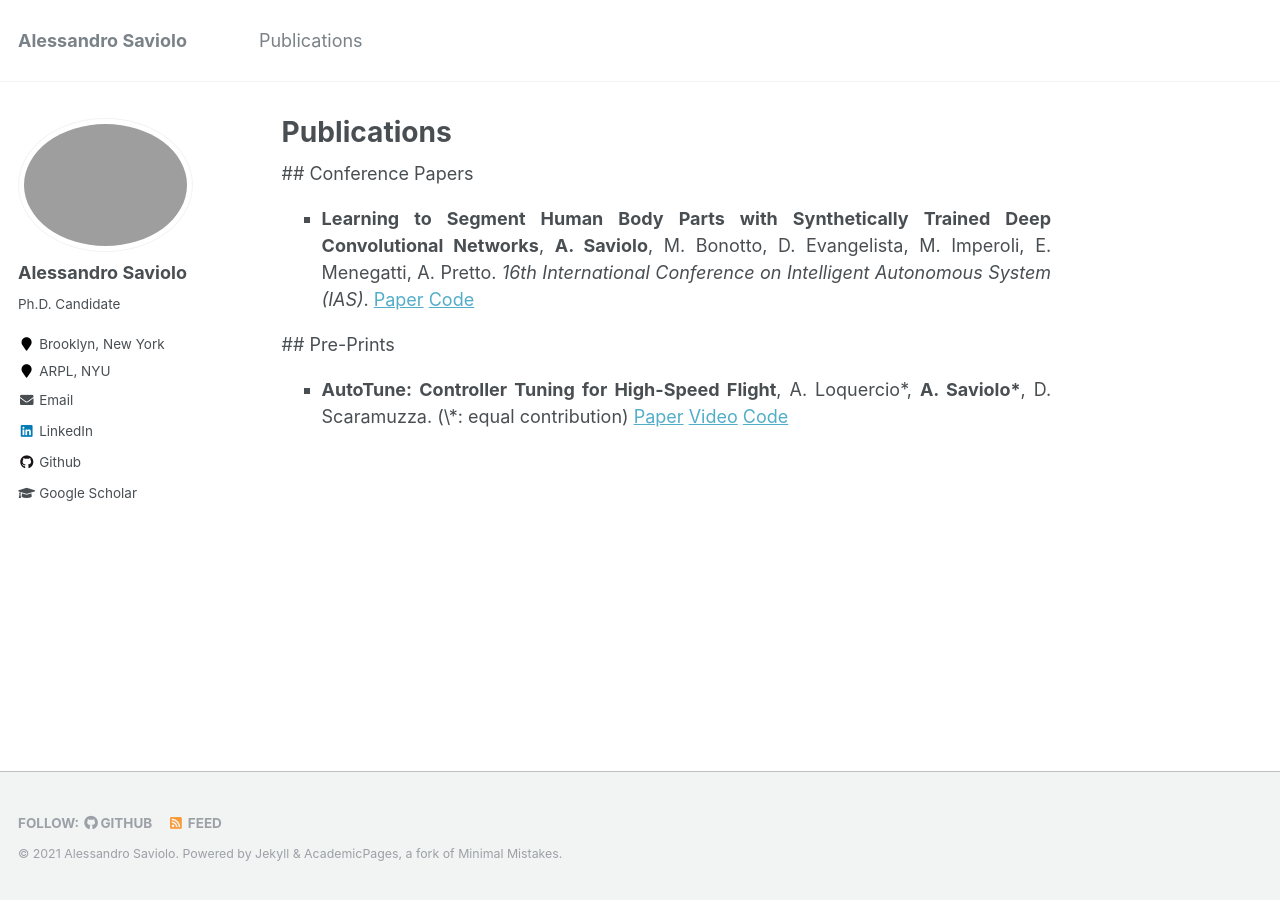
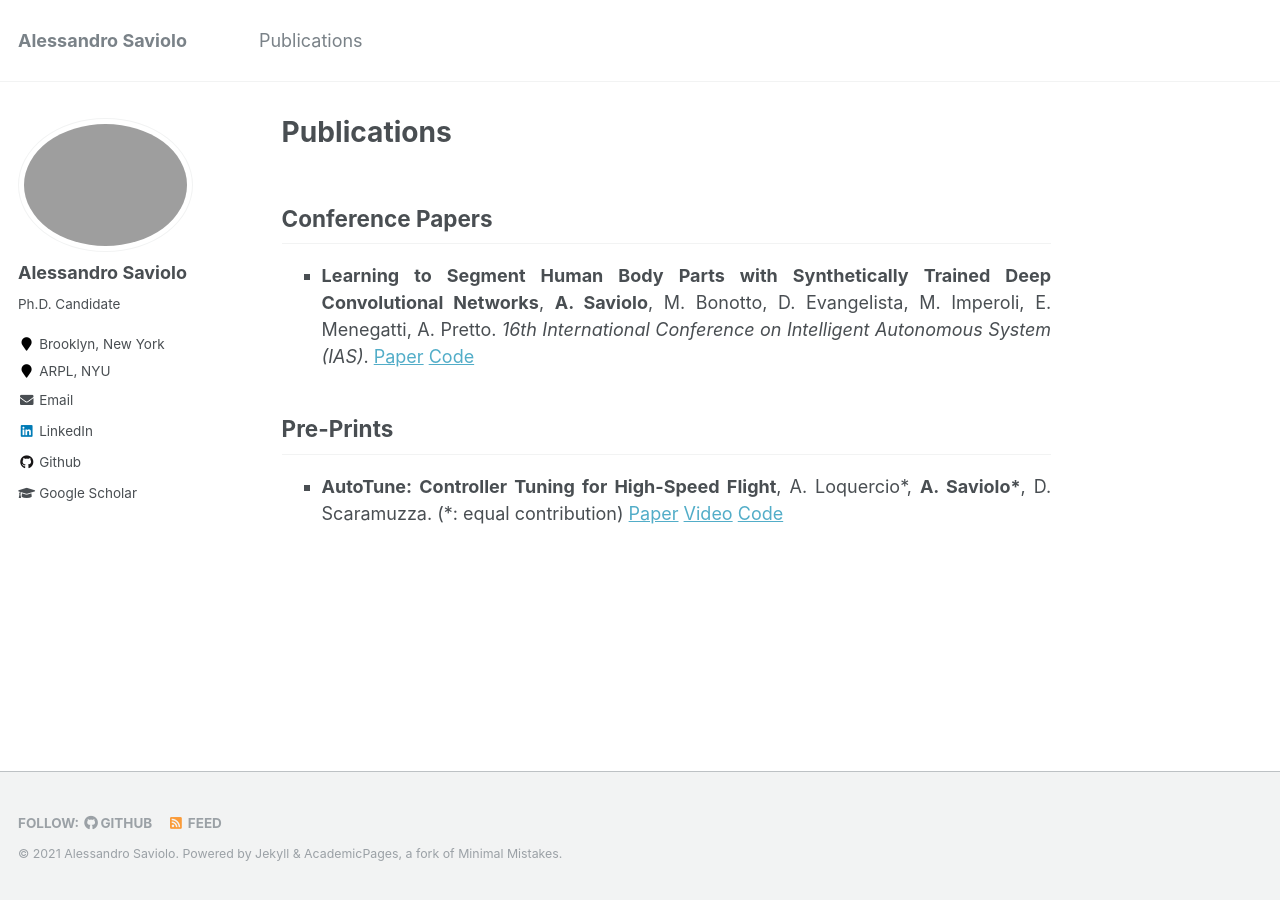
Before and after one commit to AlessandroSaviolo/AlessandroSaviolo.github.io, a Jekyll site: the page built from _pages/publications.md, in a window 1280 px wide. Built offline with Jekyll 4.4.1, drawn with Linux system fonts in a browser that asks for light colours.

Commit message:
Update publications.md

```diff
--- a/_pages/publications.md
+++ b/_pages/publications.md
@@ -3,26 +3,24 @@ title: "Publications"
 permalink: /publications/
 author_profile: true
 ---
-<div style="text-align: justify">
+
 
 <!---
 ## Journal Papers:
 -->
 
 ## Conference Papers
-
+<div style="text-align: justify">
 <ul style="list-style-type:square">
   <li><b>Learning to Segment Human Body Parts with Synthetically Trained Deep Convolutional Networks</b>, <b>A. Saviolo</b>, M. Bonotto, D. Evangelista, M. Imperoli, E. Menegatti, A. Pretto. <i>16th International Conference on Intelligent Autonomous System (IAS)</i>. <a href="https://arxiv.org/abs/2102.01460">Paper</a> <a href="https://github.com/AlessandroSaviolo/HBPSegmentation">Code</a></li>
 </ul>
-
+</div>
 ## Pre-Prints
-
+<div style="text-align: justify">
 <ul style="list-style-type:square">
-  <li><b>AutoTune: Controller Tuning for High-Speed Flight</b>, A. Loquercio*, <b>A. Saviolo*</b>, D. Scaramuzza. (\*: equal contribution) <a href="https://arxiv.org/abs/2103.10698">Paper</a> <a href="https://www.youtube.com/watch?v=m2q_y7C01So&ab_channel=UZHRoboticsandPerceptionGroup">Video</a> <a href="https://github.com/uzh-rpg/mh_autotune">Code</a></li>
+  <li><b>AutoTune: Controller Tuning for High-Speed Flight</b>, A. Loquercio*, <b>A. Saviolo*</b>, D. Scaramuzza. (*: equal contribution) <a href="https://arxiv.org/abs/2103.10698">Paper</a> <a href="https://www.youtube.com/watch?v=m2q_y7C01So&ab_channel=UZHRoboticsandPerceptionGroup">Video</a> <a href="https://github.com/uzh-rpg/mh_autotune">Code</a></li>
 </ul>
-
+</div>
 <!---
 ## Workshop papers:
 -->
-
-</div>
```
